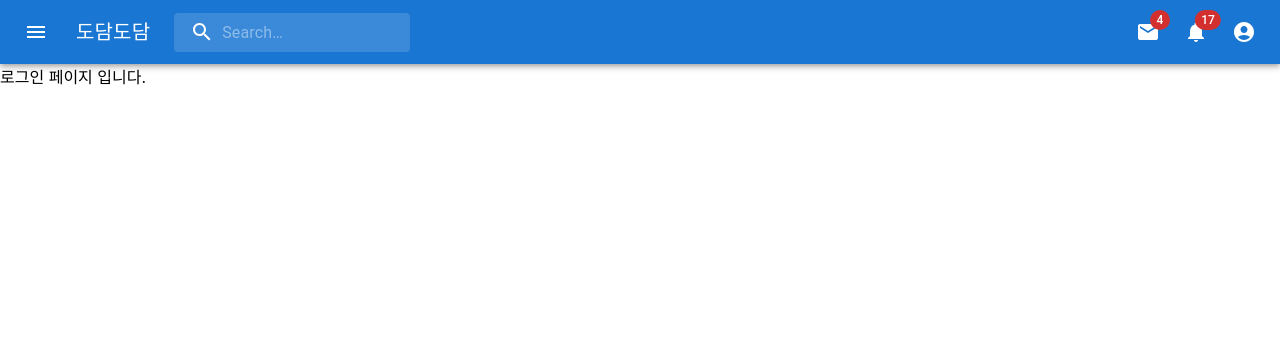
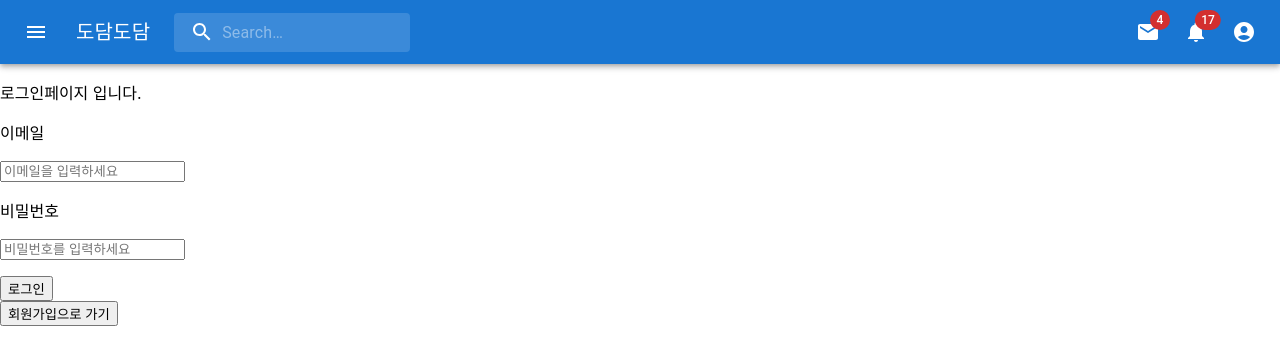
Before and after one commit to dudgns5845/Dodam, a React (Create React App) app in the folder dodam/: page /login in a window 1280 px wide. Shown: the top 364 px of the page. Built offline with nearby package versions, Linux system fonts and the light colour scheme.

Commit message:
Add 로그인 회원가입
로그인 페이지와 회원가입 페이지 useState로 스위치
회원가입 페이지
이메일, 비밀번호 유효성 검사 및 안내 문구 삽입

```diff
--- a/dodam/src/pages/Login.js
+++ b/dodam/src/pages/Login.js
@@ -1,8 +1,130 @@
-import React from 'react';
+import React,{ useCallback, useState } from 'react';
 
 export default function Login(props) {
+    // login, register 페이지 스위치
+    const [auth, setAuth] = useState(false);
+
+    // 아이디, 비밀번호 등
+    const [userId, setUserId] = useState('');
+    const [userName, setUserName] = useState();
+    const [userBirthDay, setUserBirthDay] = useState();
+    const [nickName, setNickName] = useState();
+    const [password, setPassword] = useState('');
+    const [passwordConfirm, setPasswordConfirm] = useState();
+
+    // 조건 오류 메시지
+    const [userIdMessege, setUserIdMessege] = useState('')
+    const [passwordMessage, setPasswordMessage] = useState('')
+
+    // 유효성 검사
+    const [isUserId, setIsUserId] = useState(false)
+    const [isPassword, setIsPassword] = useState(false)
+
+    // 조건 확인
+    const onChangeUserId = (e) => {
+        const idRegex = /^[0-9a-zA-Z]([+=-_.]?[0-9a-zA-Z])*@[0-9a-zA-Z]([+=-_.]?[0-9a-zA-Z])*.[a-zA-Z]{2,8}$/;
+        const idCurrent = e.target.value
+        setUserId(idCurrent)
+        if ( !idRegex.test(idCurrent) ) {
+            setUserIdMessege('이메일 형식이 아닙니다.')
+            setIsUserId(false)
+        } else {
+            setUserIdMessege('올바른 이메일 형식입니다.')
+            setIsUserId(true)
+        }
+    };
+    const onChangePassword = useCallback((e) => {
+        const passwordRegex = /^(?=.*[a-zA-Z])(?=.*[!@#$%^*+=-])(?=.*[0-9]).{8,15}$/;
+        const passwordCurrent = e.target.value
+        setPassword(passwordCurrent)
+        if ( !passwordRegex.test(passwordCurrent) ) {
+            setPasswordMessage('알파벳+숫자+특수문자 조합으로 8자리 이상 입력해주세요')
+            setIsPassword(false)
+        } else {
+            setPasswordMessage('안전한 비밀번호 형식입니다')
+            setIsPassword(true)
+        }
+    }, [])
+
+
+    const onChangeUserName = (e) => {setUserName(e.target.value)};
+    const onChangeUserBirthDay = (e) => {
+        setUserBirthDay(e.target.value)};
+    const onChangeNickName = (e) => {
+        setNickName(e.target.value)};
+
+    const onChangePasswordConfirm = (e) => {
+        setPasswordConfirm(e.target.value)};
+
+    const body = {
+        userid: userId,
+        username: userName,
+        nickname: nickName,
+        userbirthday: userBirthDay,
+        password: password,
+        passwordConfirm: passwordConfirm,
+
+    }
+
+    console.log(body)
+    const onClickHandler = (e) => {
+        e.preventDefault()
+        auth ? setAuth(false) : setAuth(true)
+    }
+
+
+
+
     return (
-        <>로그인 페이지 입니다.</>
+        <>
+            <p>{!auth ? '로그인' : '회원가입'}페이지 입니다.</p>
+            <form>
+            <p>이메일</p>
+            <input type='text' placeholder='이메일을 입력하세요' onChange={onChangeUserId}/>
+            {auth && userId.length > 0 && isUserId ?
+            <span>{userIdMessege}</span>
+            :
+            <span>{userIdMessege}</span>
+            }
+            {auth &&(
+                <>
+                <p>이름</p>
+                <input type='text' placeholder='이름을 입력하세요' onChange={onChangeUserName} />
+                </>
+            )}
+            {auth &&(
+                <>
+                <p>생년월일</p>
+                <input type='date' placeholder='닉네임을 입력하세요' onChange={onChangeUserBirthDay} />
+                </>
+            )}
+            {auth &&(
+                <>
+                <p>닉네임</p>
+                <input type='text' placeholder='닉네임을 입력하세요' onChange={onChangeNickName} />
+                </>
+            )}
+            <p>비밀번호</p>
+            <input type='password' placeholder='비밀번호를 입력하세요' onChange={onChangePassword}/>
+            <p />
+            {auth && password.length > 0 && isPassword ?
+            <span>{passwordMessage}</span>
+            :
+            <span>{passwordMessage}</span>
+            }
+            {auth &&(
+                <>
+                <p>비밀번호 확인</p>
+                <input type='password' placeholder='비밀번호를 한번 더 입력하세요' onChange={onChangePasswordConfirm} />
+                <p />
+                </>
+            )}
+
+            <button>{!auth ? '로그인' : '회원가입'}</button>
+            </form>
+            <button onClick={onClickHandler}>{auth ? '로그인' : '회원가입'}으로 가기</button>
+
+        </>
 
     );
 }
```
